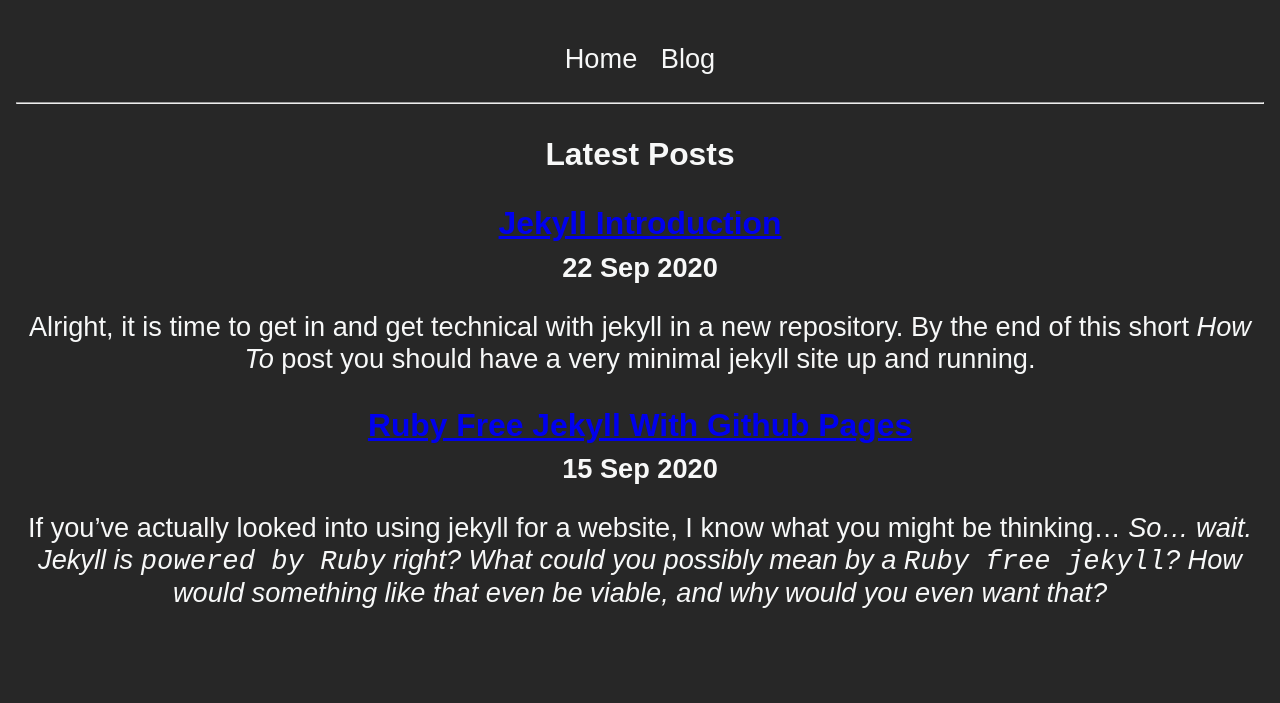
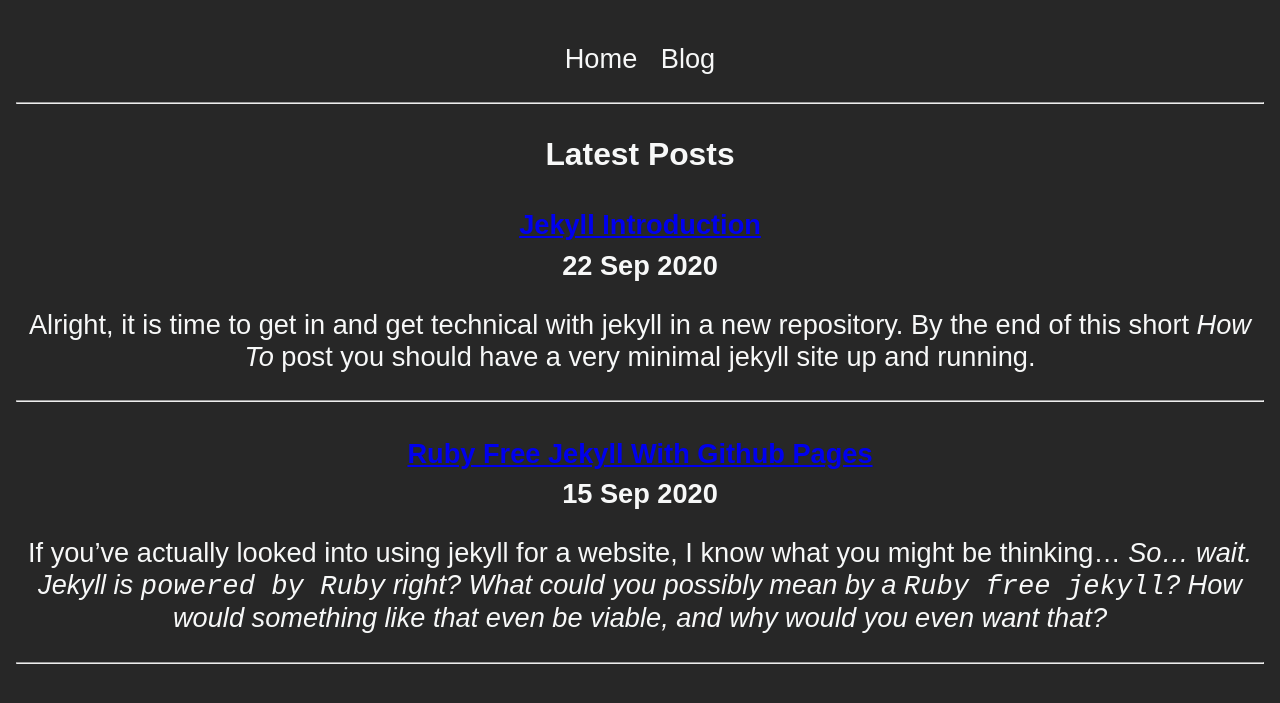
Before and after one commit to codingLogan/codingLogan.github.io, a Jekyll site: the page built from blog.html, in a window 1280 px wide. Shown: the top 703 px of the page. Built offline with Jekyll 4.4.1, drawn with Linux system fonts in a browser that asks for light colours.

Commit message:
Update blog.html

```diff
--- a/blog.html
+++ b/blog.html
@@ -8,9 +8,10 @@
   <ul class="blog--list">
     {% for post in site.posts %}
     <li>
-      <h3 class="blog--title"><a href="{{ post.url }}">{{ post.title }}</a></h3>
+      <h4 class="blog--title"><a href="{{ post.url }}">{{ post.title }}</a></h4>
       <h4 class="blog--date">{{ post.date | date_to_string }}</h4>
       {{ post.excerpt }}
+      <hr>
     </li>
     {% endfor %}
   </ul>
```
